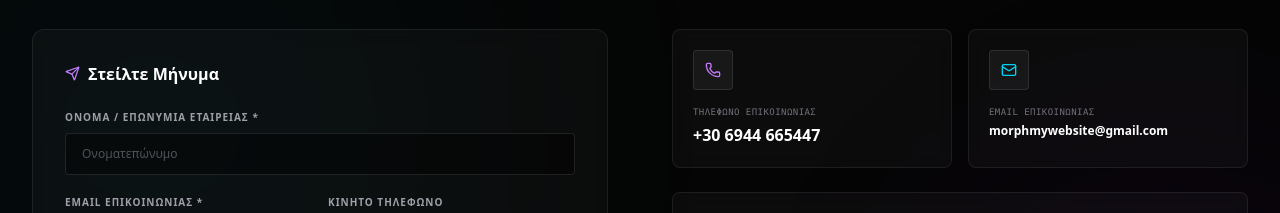
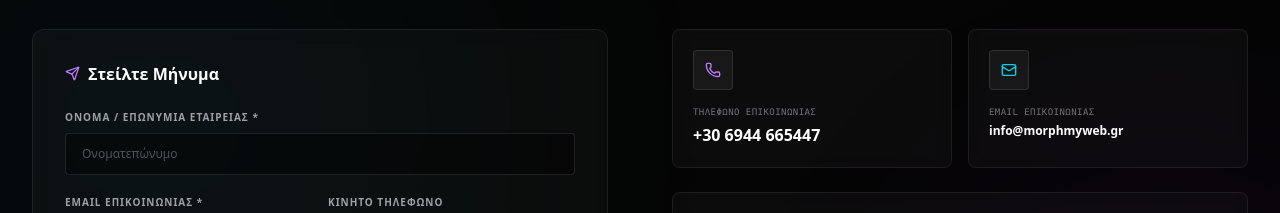
Before and after one commit to MorphMyWeb/MORPHMYWEB, a React (Vite) app: page / in a window 1280 px wide. Shown: the part 5920-6133 px from the top of the page. Built offline with nearby package versions, Linux system fonts and the light colour scheme.

Commit message:
fix: update contact email address
Replace the Gmail address with the professional domain email info@morphmyweb.gr across the contact component and data configuration.

```diff
--- a/src/components/Contact.tsx
+++ b/src/components/Contact.tsx
@@ -517,8 +517,8 @@ export default function Contact() {
                   </ul>
                   <p className="mt-3">
                     {t('Για να ασκήσετε οποιοδήποτε από τα παραπάνω δικαιώματα, μπορείτε να επικοινωνήσετε μαζί μας στέλνοντας ένα email στο: ', 'To command any privacy actions, directly contact us at: ')}
-                    <a href="mailto:morphmywebsite@gmail.com" className="text-purple-400 underline font-semibold hover:text-purple-300">
-                      morphmywebsite@gmail.com
+                    <a href="mailto:info@morphmyweb.gr" className="text-purple-400 underline font-semibold hover:text-purple-300">
+                      info@morphmyweb.gr
                     </a>
                   </p>
                 </div>
--- a/src/data.ts
+++ b/src/data.ts
@@ -143,7 +143,7 @@ export const OWNER_INFO = {
   locationEn: 'Thessaloniki, Greece',
   phone: '6944665447',
   phoneFormatted: '+30 6944 665447', // Added formatting for clean UI display
-  email: 'morphmywebsite@gmail.com', // Dynamically retrieved from additional metadata
+  email: 'info@morphmyweb.gr', // Dynamically retrieved from additional metadata
   address: 'Θεσσαλονίκη, Ελλάδα',
   addressEn: 'Thessaloniki, Greece',
   bio: 'Δημιουργούμε ιστοσελίδες που συνδυάζουν το φουτουριστικό, premium design με την κορυφαία ταχύτητα και τη στρατηγική SEO, βοηθώντας τους πελάτες μας να ξεχωρίσουν.',
```
